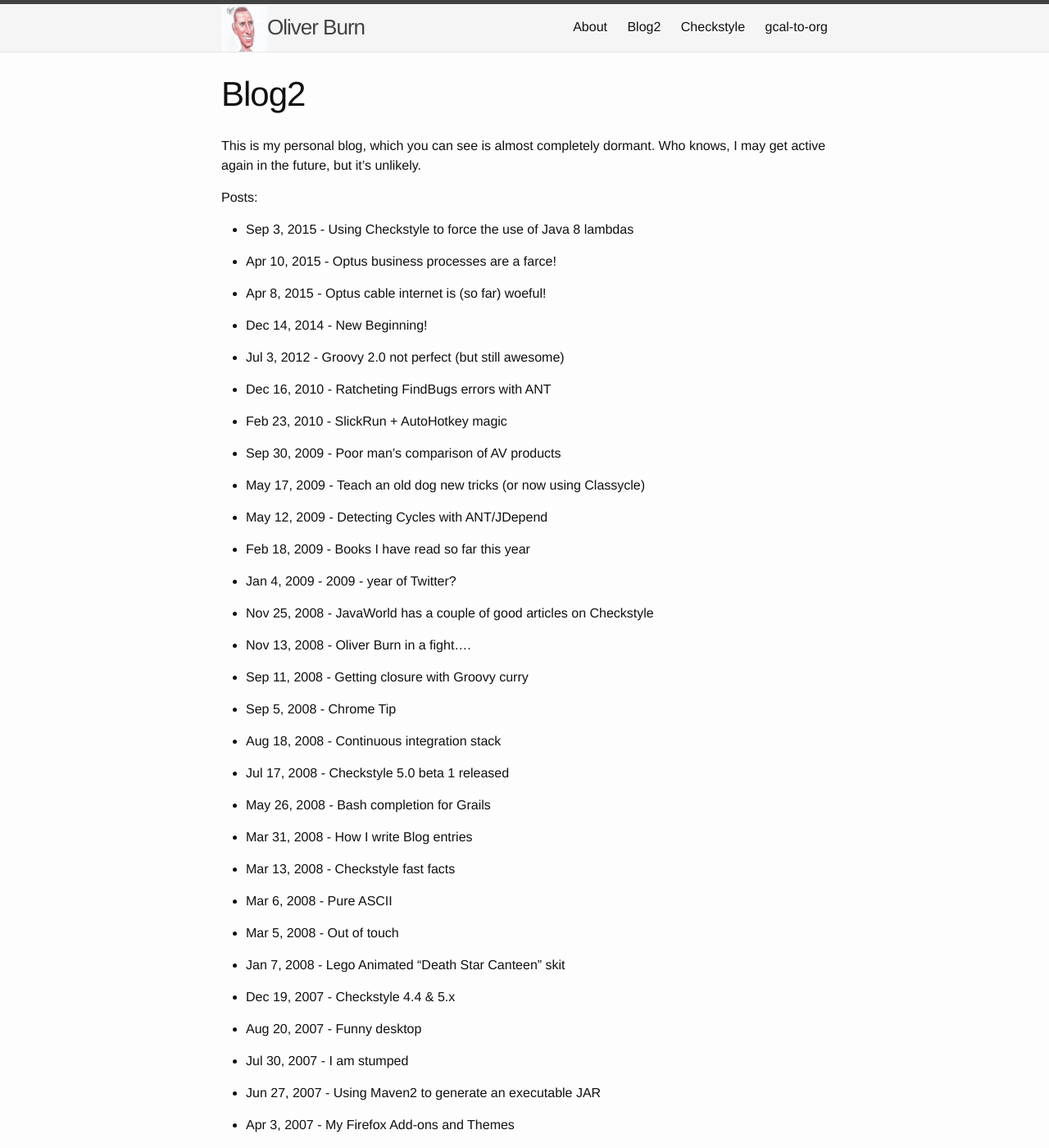
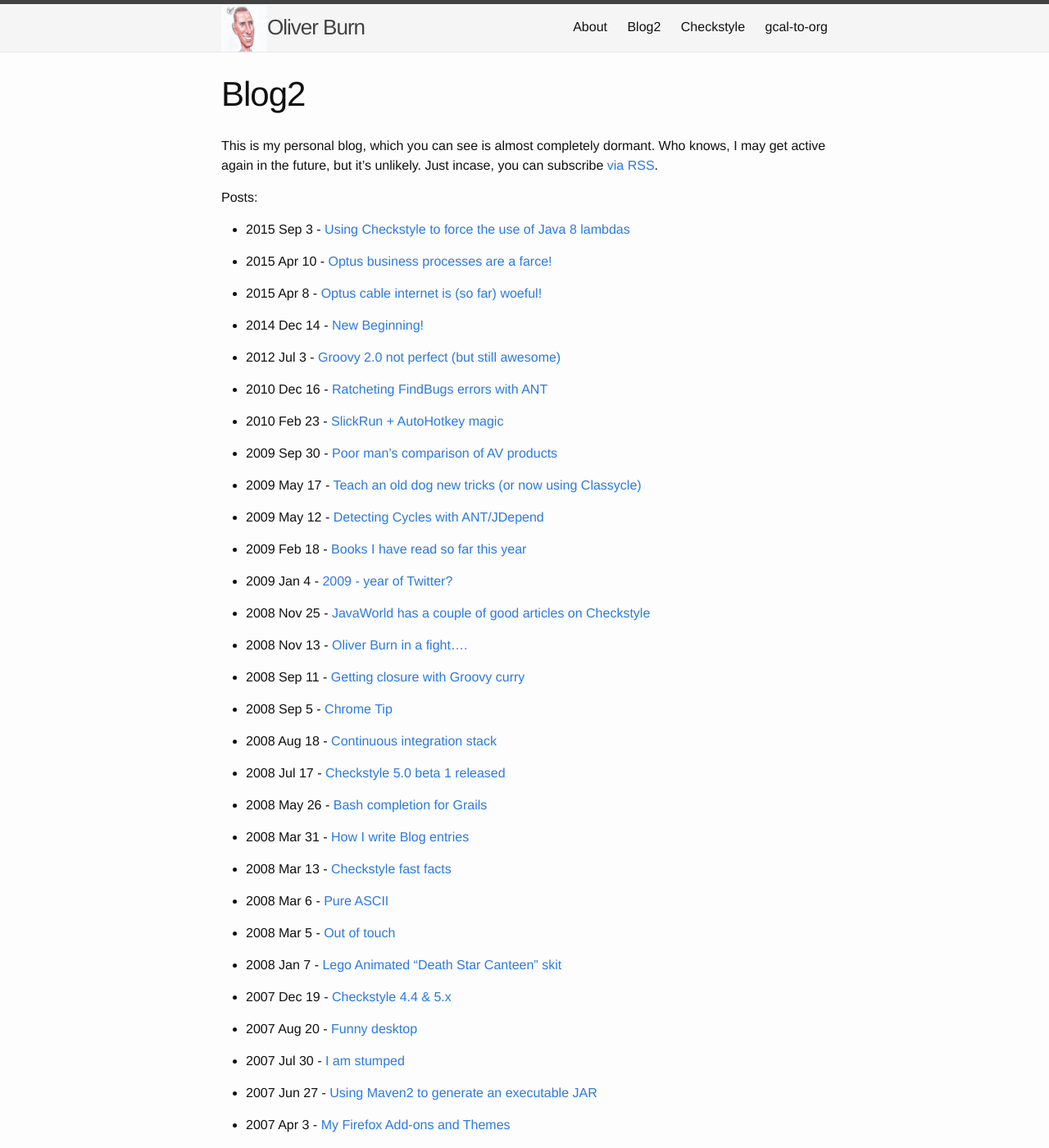
Before and after one commit to oburn/oburn.github.io, a Jekyll site: the page built from blog2.md, in a window 1280 px wide and 1400 px high. Shown: the whole window at 82% size. Built offline with Jekyll 4.4.1, drawn with Linux system fonts in a browser that asks for light colours; some of the changed text lies outside the part shown.

Commit message:
tweaking layout

```diff
--- a/blog2.md
+++ b/blog2.md
@@ -4,14 +4,12 @@ title: Blog2
 permalink: /blog2/
 ---
 
-This is my personal blog, which you can see is almost completely dormant. Who knows, I may get active again in the future, but it's unlikely.
+This is my personal blog, which you can see is almost completely dormant. Who knows, I may get active again in the future, but it's unlikely. Just incase, you can subscribe [via RSS]({{ "/feed.xml" | prepend: site.baseurl }}).
 
 Posts:
 
 {% for post in site.posts %}
 
-- {{ post.date | date: "%b %-d, %Y" }} - {{ post.title }}
+- {{ post.date | date: "%Y %b %-d" }} - [{{ post.title }}]({{ post.url }})
 
 {% endfor %}
-
-Subscribe [via RSS]({{ "/feed.xml" | prepend: site.baseurl }}).
```
